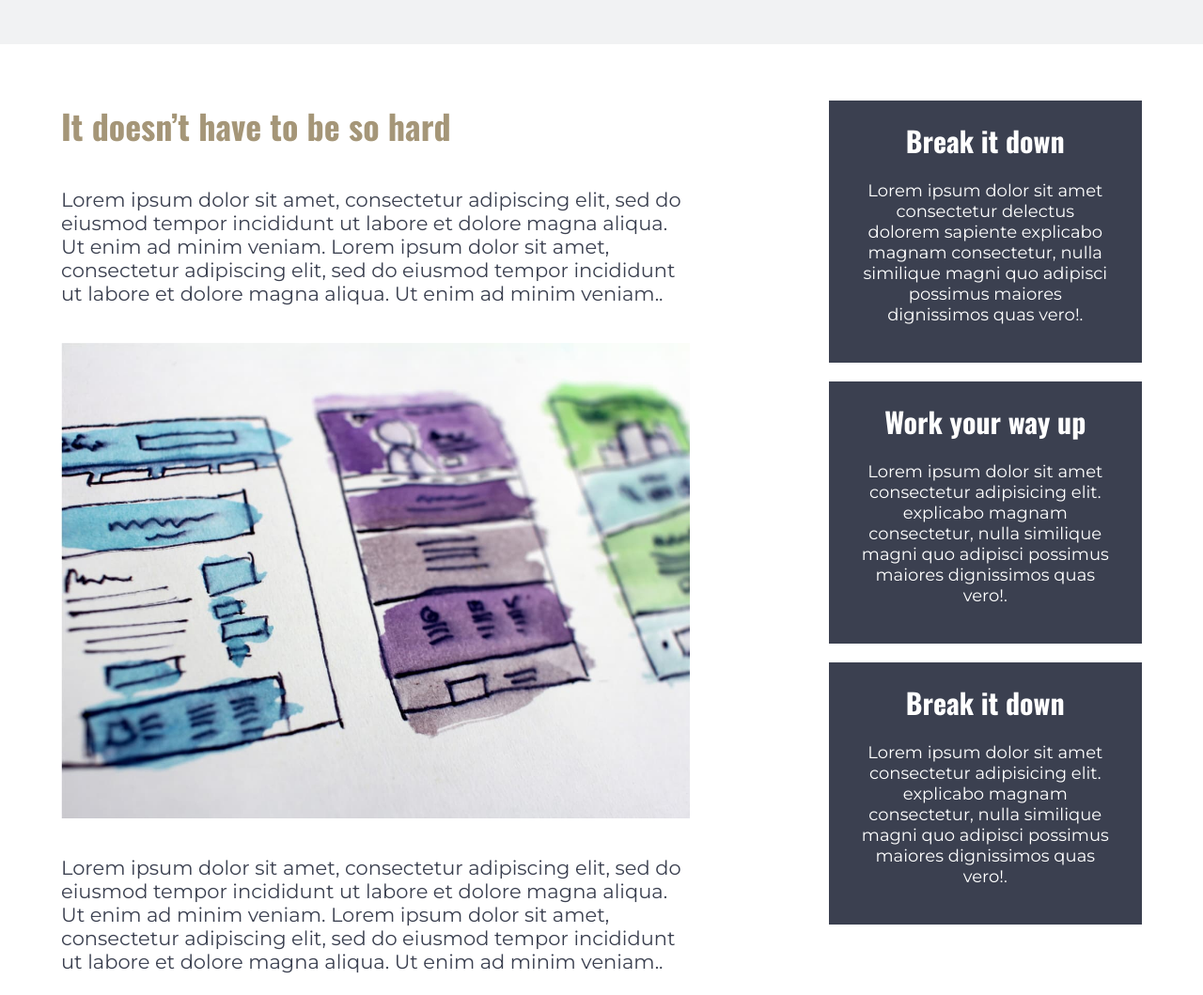
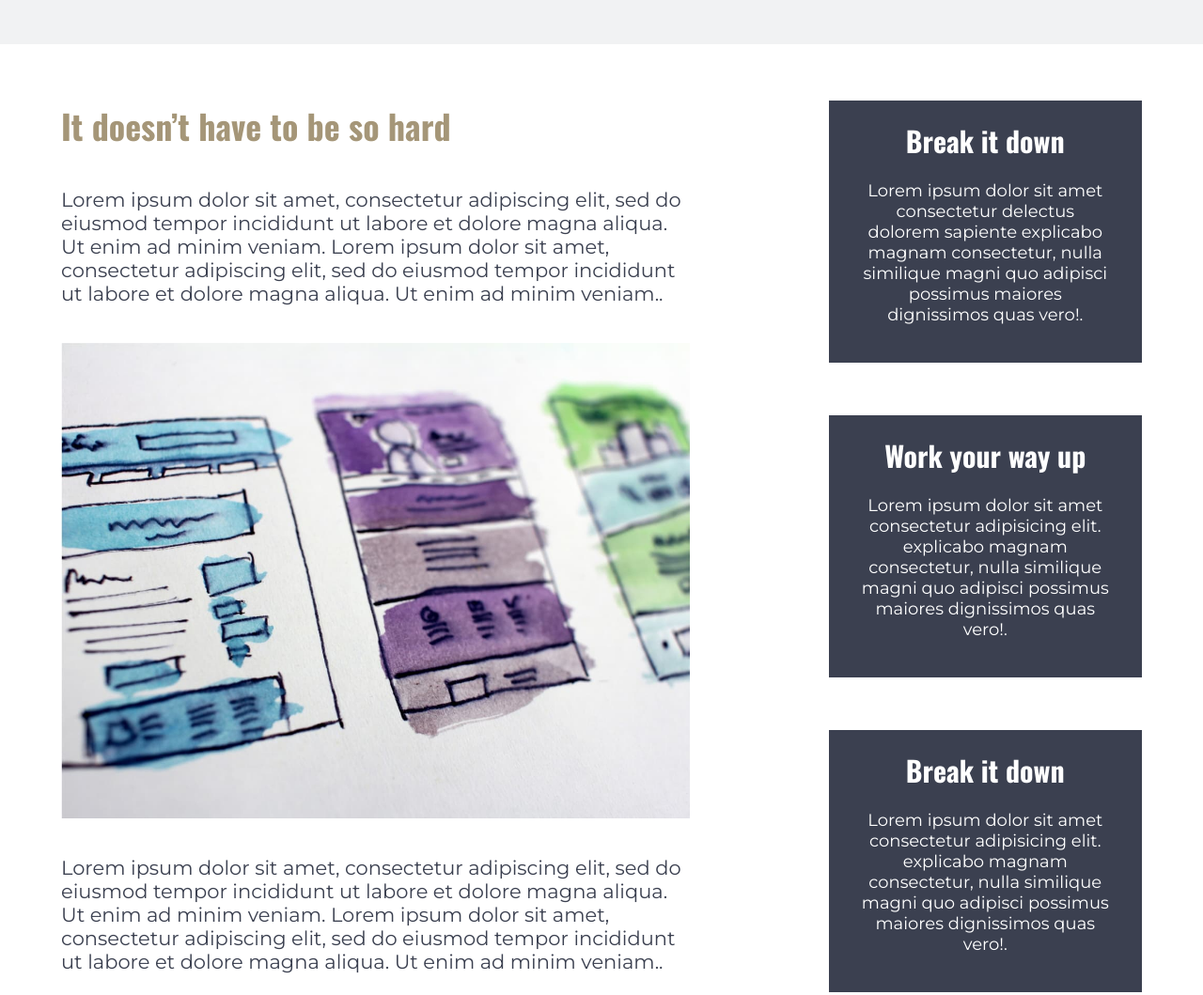
Before and after one commit to AbdelkarimChamlal/frontend-practice, a plain HTML site: page conquering-responsive-last-challenge/index.html in a window 1280 px wide. Shown: the part 1031-2090 px from the top of the page at 94% size. Drawn offline with nearby package versions, Linux system fonts and the light colour scheme.

Commit message:
update desktop side column

```diff
--- a/conquering-responsive-last-challenge/style.css
+++ b/conquering-responsive-last-challenge/style.css
@@ -196,12 +196,6 @@ footer .row{
     justify-content: space-between;
 }
 
-/* footer .footer-col{
-    flex-basis: 30%;
-    flex-grow: 1;
-    flex-shrink: 0;
-    text-align: left;
-} */
 
 footer .footer-col:nth-child(1){
     flex-basis: 100%;
@@ -225,6 +219,7 @@ footer .footer-col:nth-child(1){
     .details-col{
         display: flex;
         flex-direction: column;
+        justify-content: space-between;
         gap: 20px;
         padding: 10px;
         margin: 0;
```
